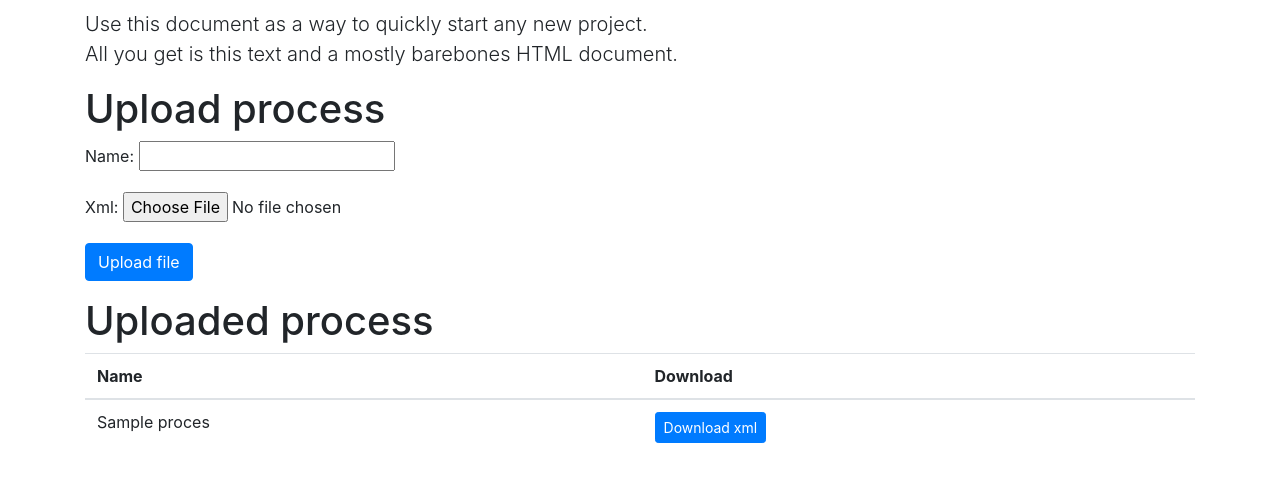
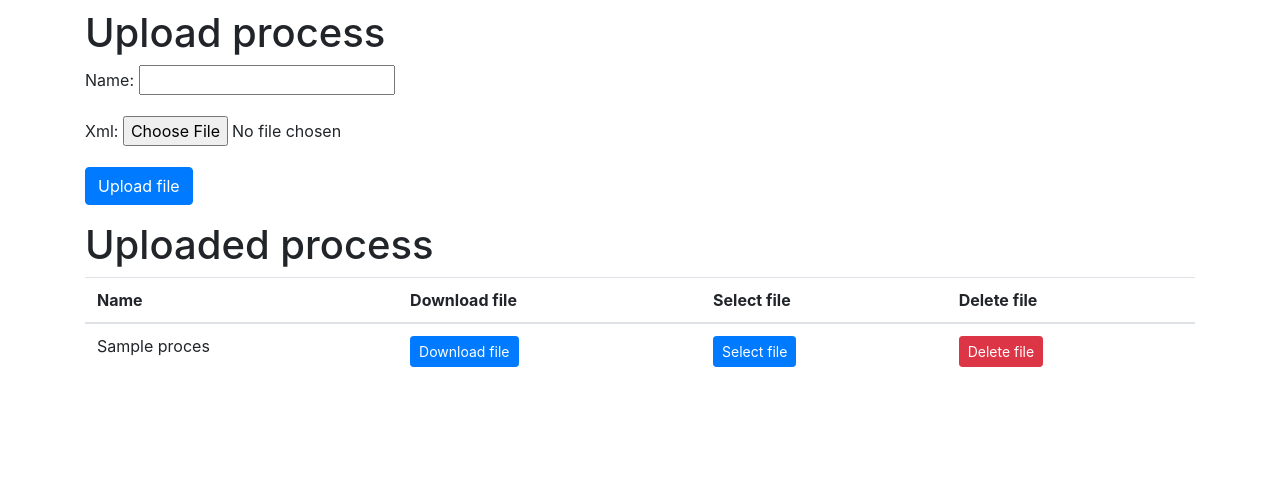
Before and after one commit to DanieleGranata94/eGov_RA, a Django app: page / in a window 1280 px wide. Shown: the part 71-553 px from the top of the page. Run offline with Django 3.2, Linux system fonts and the light colour scheme; tables that the repository leaves empty hold one stand-in row (values such as "Sample post"); some libraries are stand-ins or nearby versions.

Commit message:
Add delete function

```diff
--- a/eGov_RA/urls.py
+++ b/eGov_RA/urls.py
@@ -18,12 +18,13 @@ from django.urls import path
 from django.conf import settings
 from django.conf.urls.static import static
 
-from parsingBPMN.views import upload, process_view
+from parsingBPMN.views import upload, process_view, delete
 
 urlpatterns = [
     path('admin/', admin.site.urls),
     path('', upload, name='upload'),
     path('process_view', process_view, name='process_view'),
+    path('delete/<int:pk>', delete, name='delete')
 ]
 
 if settings.DEBUG:
--- a/parsingBPMN/models.py
+++ b/parsingBPMN/models.py
@@ -1,9 +1,11 @@
 from django.db import models
+from django.core.validators import FileExtensionValidator
 
 # Create your models here.
 class Process(models.Model):
     name = models.CharField(max_length=100)
-    xml = models.FileField(upload_to='processes/xml/')
+    xml = models.FileField(upload_to='processes/xml/',
+                           validators=[FileExtensionValidator(allowed_extensions=['xml','bpmn'])])
 
     class Meta:
         verbose_name="Process"
@@ -11,3 +13,7 @@ class Process(models.Model):
 
     def __str__(self):
         return self.name
+
+    def delete(self, *args, **kwargs):
+        self.xml.delete()
+        super().delete(*args, **kwargs)
--- a/parsingBPMN/views.py
+++ b/parsingBPMN/views.py
@@ -5,17 +5,6 @@ from .forms import ProcessForm
 from .models import Process
 
 # Create your views here.
-
-#def upload(request):
-#    context = {}
-#    if request.method =='POST':
-#        uploaded_file = request.FILES['process_file']
-#        fs = FileSystemStorage()
-#        name = fs.save(uploaded_file.name, uploaded_file)
-#    return render(request,'upload.html')
-
-def process_list(request):
-    return render(request,'upload.html')
 
 def upload(request):
     if request.method == 'POST':
@@ -30,5 +19,11 @@ def upload(request):
         'form':form,'processes':processes
     })
 
+def delete(request,pk):
+    if request.method == 'POST':
+        process = Process.objects.get(pk=pk)
+        process.delete()
+    return redirect('upload')
+
 def process_view(request):
     return render(request,'process_view.html')
--- a/templates/base.html
+++ b/templates/base.html
@@ -87,10 +87,7 @@
 
 <main role="main" class="container">
 
-    <div class="starter-template">
-        <h1>Bootstrap starter template</h1>
-        <p class="lead">Use this document as a way to quickly start any new project.<br> All you get is this text and a
-            mostly barebones HTML document.</p>
+    <div class="starter-template" style="margin-top: 5%;">
         {% block content %}
 
         {% endblock %}
--- a/templates/upload.html
+++ b/templates/upload.html
@@ -13,7 +13,9 @@
         <thead>
             <tr>
                 <th>Name</th>
-                <th>Download</th>
+                <th>Download file</th>
+                <th>Select file</th>
+                <th>Delete file</th>
             </tr>
         </thead>
         <tbody>
@@ -22,8 +24,19 @@
                     <td> {{ process.name }}</td>
                     <td>
                         <a href="{{ process.xml.url }}" class="btn btn-primary btn-sm">
-                            Download xml
+                            Download file
                         </a>
+                    </td>
+                    <td>
+                        <a href="process_view" class="btn btn-primary btn-sm">
+                            Select file
+                        </a>
+                    </td>
+                    <td>
+                        <form method="POST" action="{% url 'delete' process.pk %}">
+                            {% csrf_token %}
+                            <button type="submit" class="btn btn-danger btn-sm">Delete file</button>
+                        </form>
                     </td>
                 </tr>
             {% endfor %}
```
